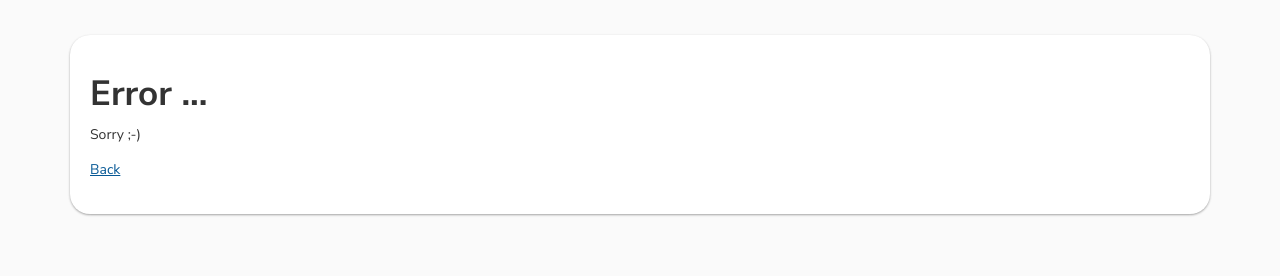
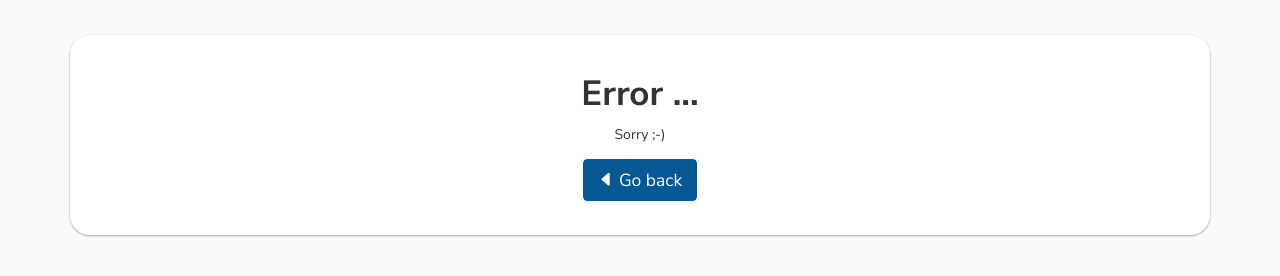
Before and after one commit to CESNET/exafs, a Flask app: template flowapp/templates/errors/500.j2 in a window 1280 px wide. Shown: the part 35-311 px from the top of the page. Run offline with Flask 2, Linux system fonts and the light colour scheme; the template is opened without the code that fills it, so the values that code supplies are empty; some libraries are stand-ins or nearby versions.

Commit message:
Change error pages to match the new design

```diff
--- a/flowapp/templates/errors/500.j2
+++ b/flowapp/templates/errors/500.j2
@@ -1,6 +1,10 @@
 {% extends 'layouts/default.j2' %}
 {% block content %}
-  <h1>Error ...</h1>
-  <p>Sorry ;-)</p>
-  <p><a href="{{url_for('index')}}">Back</a></p>
+    <div class="text-center">
+        <h1>Error ...</h1>
+        <p>Sorry ;-)</p>
+        <p><a class="btn btn-primary btn-lg" href="{{ url_for('index') }}"><i class="bi bi-caret-left-fill me-1"></i>Go
+            back</a></p>
+    </div>
+
 {% endblock %}
```
Also changed, not shown: flowapp/templates/errors/404.j2 (+5 -3 lines).
